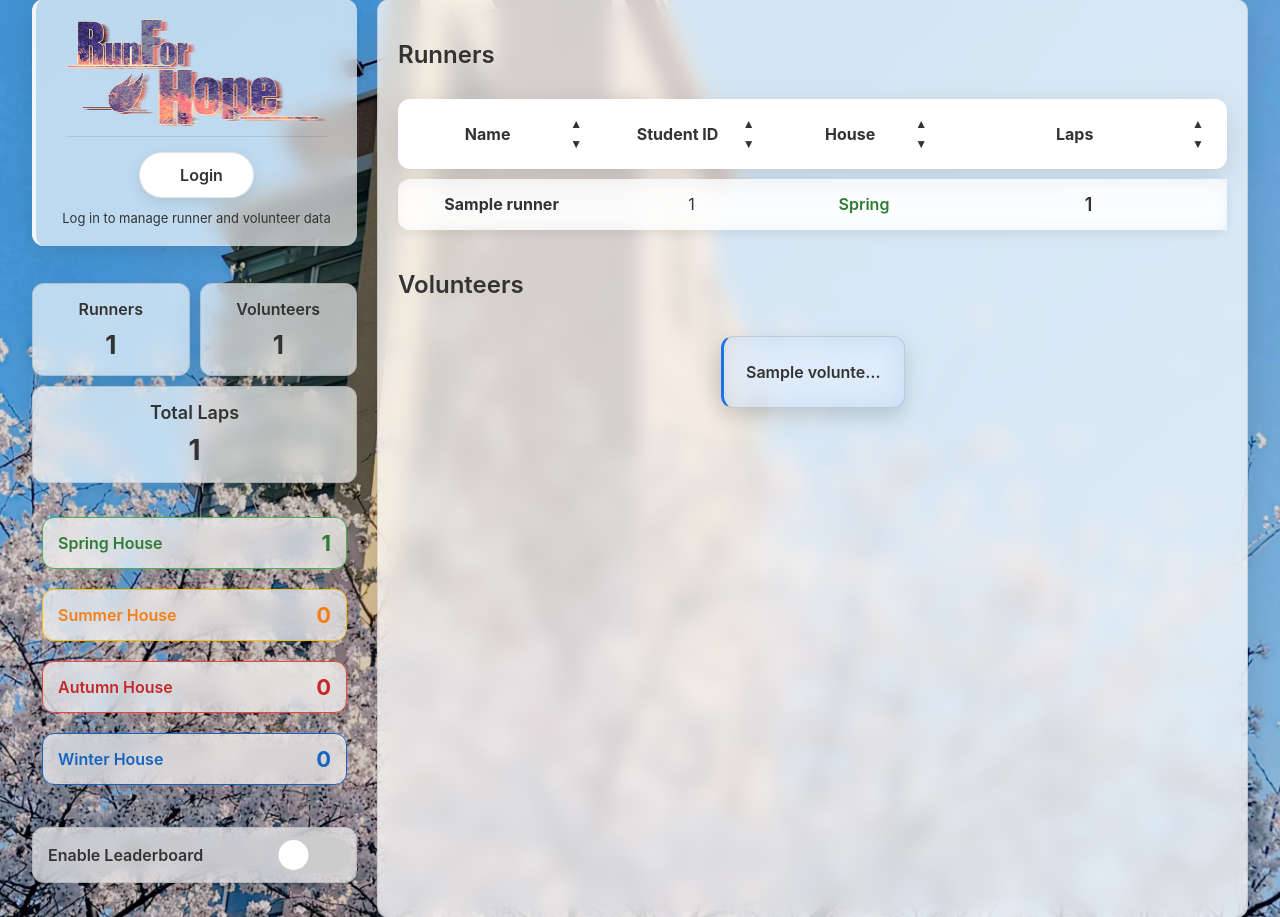
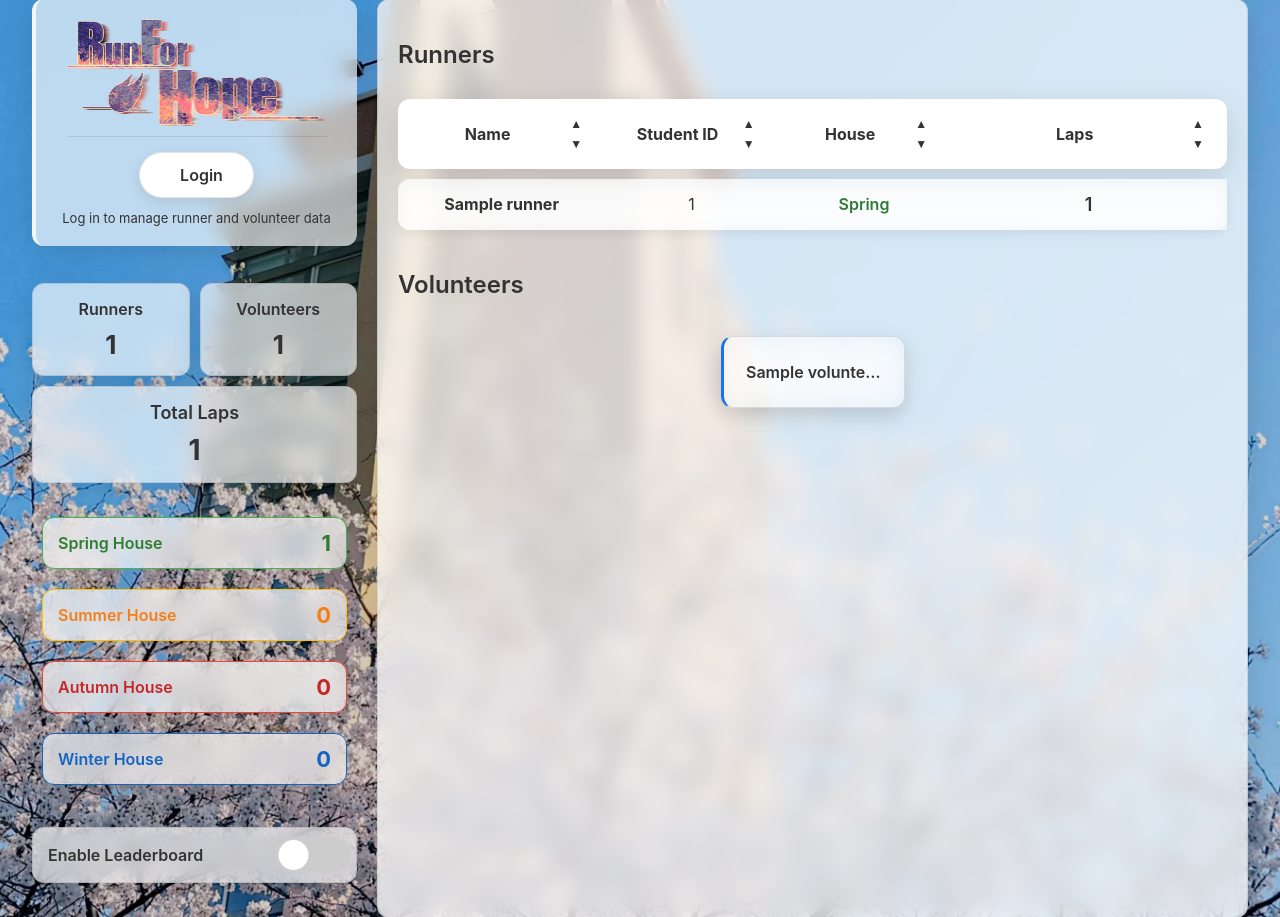
Before and after one commit to HenryXiaoYang/Run4Hope, a Django app: page / in a window 1280 px wide, with the pointer over the restyled element. Shown: the part 41-958 px from the top of the page. Run offline with Django 5.2, Linux system fonts and the light colour scheme; tables that the repository leaves empty hold one stand-in row (values such as "Sample post").

Commit message:
fix: color mistake

```diff
--- a/Run4Hope/static/css/styles.css
+++ b/Run4Hope/static/css/styles.css
@@ -645,7 +645,7 @@ form {
 .volunteer-box:hover {
     transform: translateY(-3px);
     box-shadow: 0 8px 20px rgba(0, 0, 0, 0.15);
-    background: rgba(26, 115, 232, 0.1);
+    background: rgba(255, 255, 255, 0.25);
     border-left: 3px solid #1a73e8;
 }
 
```
